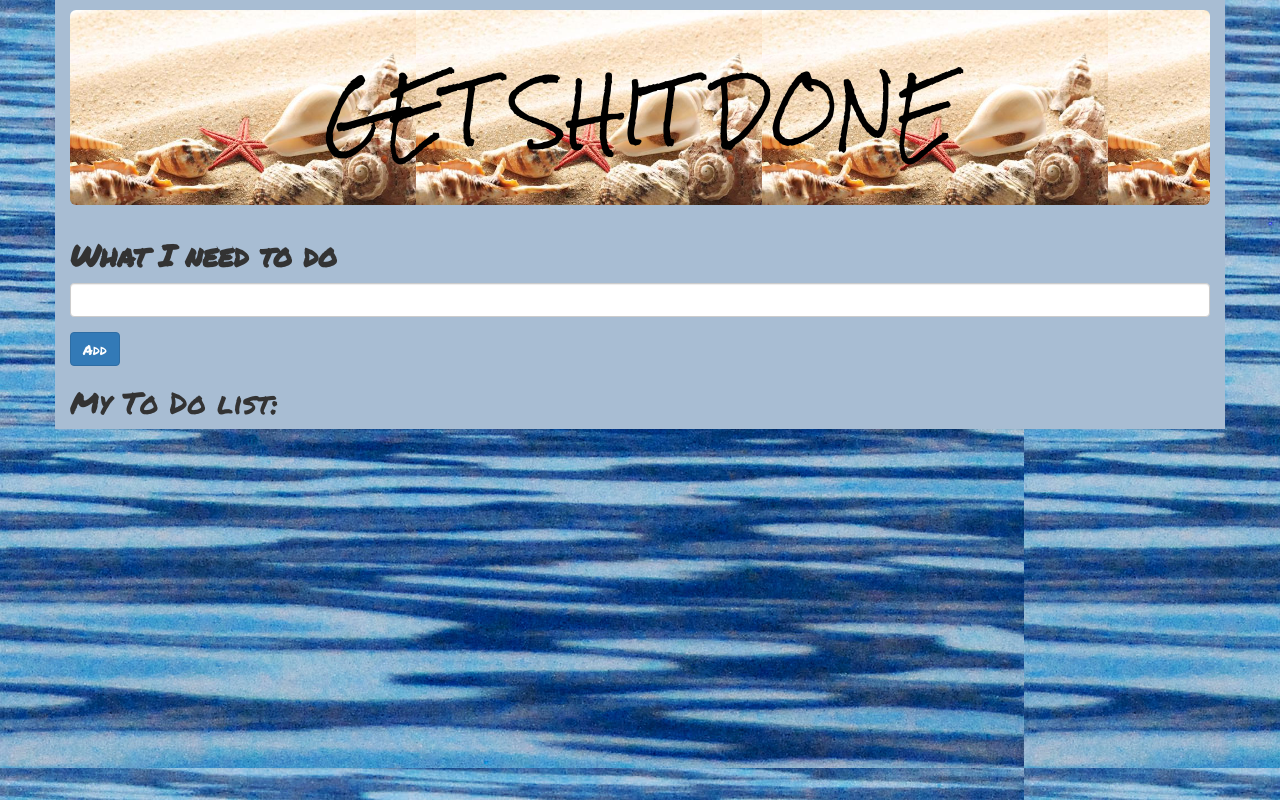
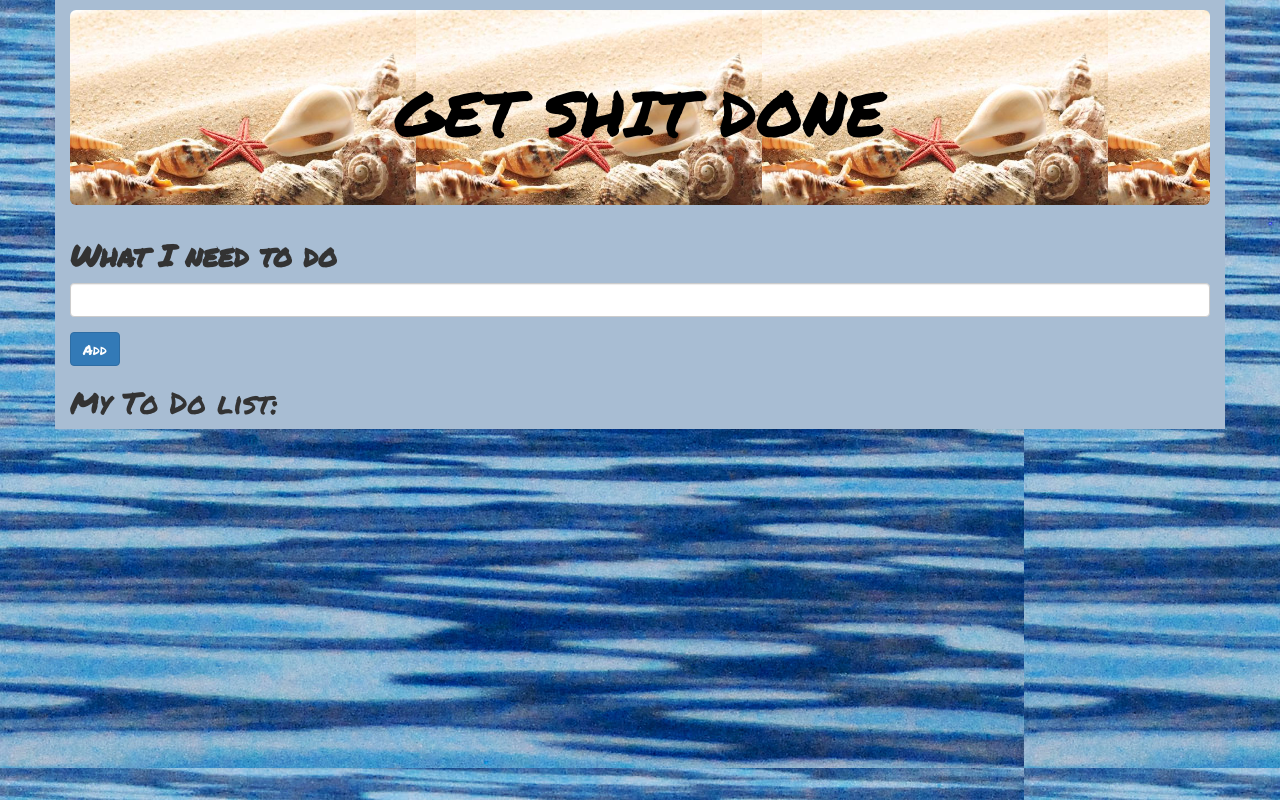
Before and after one commit to kristendynamite/to-do-list, a plain HTML site: page index.html in a window 1280 px wide. Drawn offline with Linux system fonts and the light colour scheme.

Commit message:
change font in jumbotron

```diff
--- a/css/styles.css
+++ b/css/styles.css
@@ -2,7 +2,7 @@
   background-image: url(../img/seashells.jpg);
   background-size: contain;
   color: black;
-  font-family: 'Rock Salt', fantasy;
+  font-family: 'Permanent Marker', fantasy;
   text-align: center;
   margin-top: 10px;
 }
```
